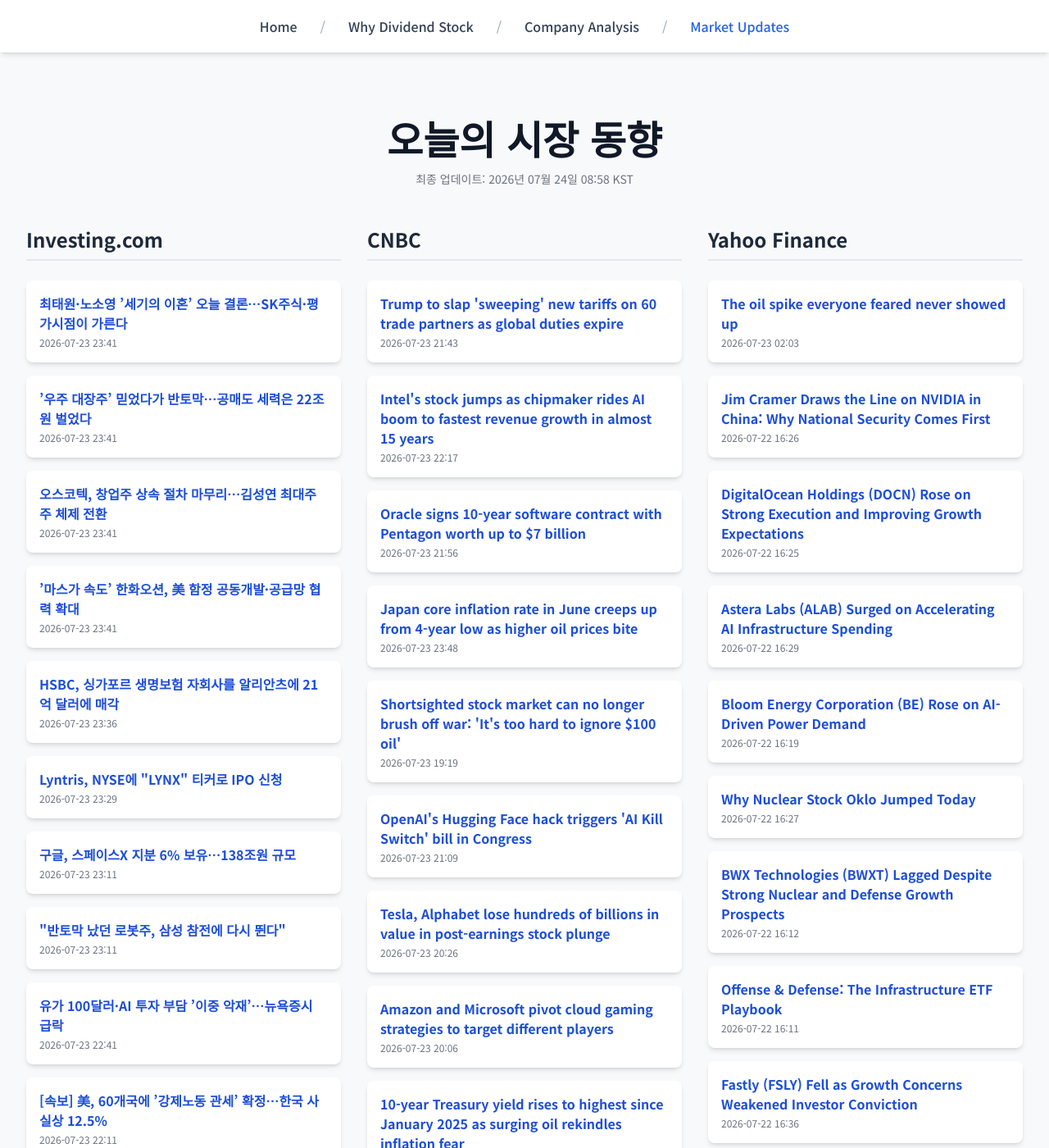
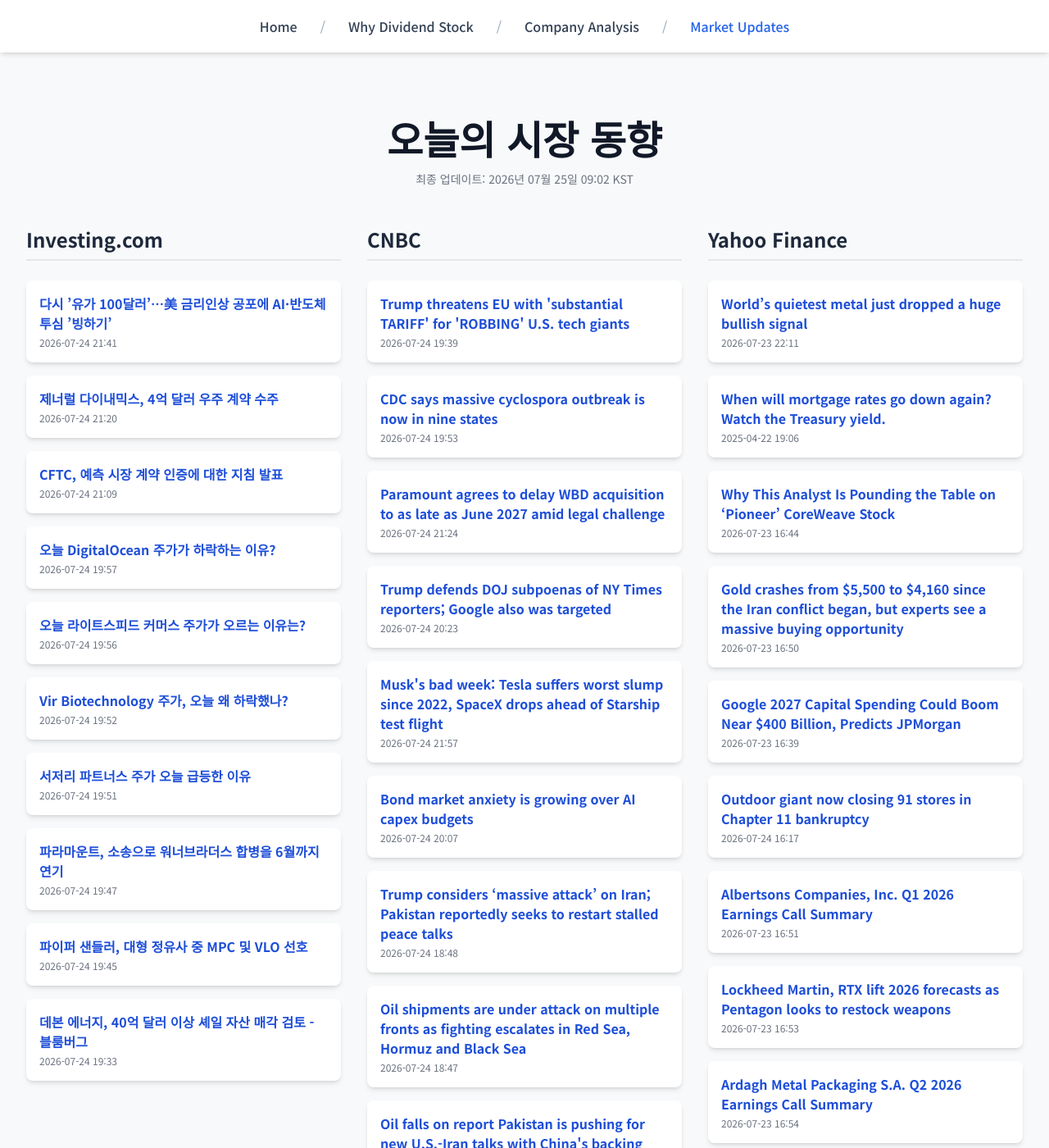
Before and after one commit to Kay-Hwang/my-company-analysis, a Jekyll site: the page built from market-updates.html, in a window 1280 px wide and 1400 px high. Shown: the whole window at 82% size. Built offline with Jekyll 4.4.1, drawn with Linux system fonts in a browser that asks for light colours; nearby versions of some CDN libraries; a script that is not in the unit is left out; some of the changed text lies outside the part shown.

Commit message:
Update daily data

```diff
--- a/_data/latest_data.json
+++ b/_data/latest_data.json
@@ -1,190 +1,190 @@
 {
-  "lastUpdated": "2026년 07월 24일 08:58 KST",
+  "lastUpdated": "2026년 07월 25일 09:02 KST",
   "news": {
     "investing": [
       {
-        "title": "최태원·노소영 ’세기의 이혼’ 오늘 결론…SK주식·평가시점이 가른다",
-        "link": "https://kr.investing.com/news/stock-market-news/article-2027712",
-        "pubDate": "2026-07-23 23:41:12",
-        "summary": "최태원·노소영 ’세기의 이혼’ 오늘 결론…SK주식·평가시점이 가른다"
+        "title": "다시 ’유가 100달러’…美 금리인상 공포에 AI·반도체 투심 ’빙하기’",
+        "link": "https://kr.investing.com/news/stock-market-news/article-2029127",
+        "pubDate": "2026-07-24 21:41:12",
+        "summary": "다시 ’유가 100달러’…美 금리인상 공포에 AI·반도체 투심 ’빙하기’"
       },
       {
-        "title": "’우주 대장주’ 믿었다가 반토막…공매도 세력은 22조원 벌었다",
-        "link": "https://kr.investing.com/news/stock-market-news/article-2027711",
-        "pubDate": "2026-07-23 23:41:11",
-        "summary": "’우주 대장주’ 믿었다가 반토막…공매도 세력은 22조원 벌었다"
+        "title": "제너럴 다이내믹스, 4억 달러 우주 계약 수주",
+        "link": "https://kr.investing.com/news/stock-market-news/article-93CH-2029122",
+        "pubDate": "2026-07-24 21:20:02",
+        "summary": "제너럴 다이내믹스, 4억 달러 우주 계약 수주"
       },
       {
-        "title": "오스코텍, 창업주 상속 절차 마무리…김성연 최대주주 체제 전환",
-        "link": "https://kr.investing.com/news/stock-market-news/article-2027710",
-        "pubDate": "2026-07-23 23:41:11",
-        "summary": "오스코텍, 창업주 상속 절차 마무리…김성연 최대주주 체제 전환"
+        "title": "CFTC, 예측 시장 계약 인증에 대한 지침 발표",
+        "link": "https://kr.investing.com/news/stock-market-news/article-93CH-2029117",
+        "pubDate": "2026-07-24 21:09:50",
+        "summary": "CFTC, 예측 시장 계약 인증에 대한 지침 발표"
       },
       {
-        "title": "’마스가 속도’ 한화오션, 美 함정 공동개발·공급망 협력 확대",
-        "link": "https://kr.investing.com/news/stock-market-news/article-2027709",
-        "pubDate": "2026-07-23 23:41:11",
-        "summary": "’마스가 속도’ 한화오션, 美 함정 공동개발·공급망 협력 확대"
+        "title": "오늘 DigitalOcean 주가가 하락하는 이유?",
+        "link": "https://kr.investing.com/news/stock-market-news/article-93CH-2029080",
+        "pubDate": "2026-07-24 19:57:10",
+        "summary": "오늘 DigitalOcean 주가가 하락하는 이유?"
       },
       {
-        "title": "HSBC, 싱가포르 생명보험 자회사를 알리안츠에 21억 달러에 매각",
-        "link": "https://kr.investing.com/news/stock-market-news/article-2027701",
-        "pubDate": "2026-07-23 23:36:27",
-        "summary": "HSBC, 싱가포르 생명보험 자회사를 알리안츠에 21억 달러에 매각"
+        "title": "오늘 라이트스피드 커머스 주가가 오르는 이유는?",
+        "link": "https://kr.investing.com/news/stock-market-news/article-93CH-2029079",
+        "pubDate": "2026-07-24 19:56:51",
+        "summary": "오늘 라이트스피드 커머스 주가가 오르는 이유는?"
       },
       {
-        "title": "Lyntris, NYSE에 \"LYNX\" 티커로 IPO 신청",
-        "link": "https://kr.investing.com/news/stock-market-news/article-432SI-2027703",
-        "pubDate": "2026-07-23 23:29:01",
-        "summary": "Lyntris, NYSE에 \"LYNX\" 티커로 IPO 신청"
+        "title": "Vir Biotechnology 주가, 오늘 왜 하락했나?",
+        "link": "https://kr.investing.com/news/stock-market-news/article-93CH-2029074",
+        "pubDate": "2026-07-24 19:52:04",
+        "summary": "Vir Biotechnology 주가, 오늘 왜 하락했나?"
       },
       {
-        "title": "구글, 스페이스X 지분 6% 보유…138조원 규모",
-        "link": "https://kr.investing.com/news/stock-market-news/article-2027694",
-        "pubDate": "2026-07-23 23:11:12",
-        "summary": "구글, 스페이스X 지분 6% 보유…138조원 규모"
+        "title": "서저리 파트너스 주가 오늘 급등한 이유",
+        "link": "https://kr.investing.com/news/stock-market-news/article-93CH-2029073",
+        "pubDate": "2026-07-24 19:51:58",
+        "summary": "서저리 파트너스 주가 오늘 급등한 이유"
       },
       {
-        "title": "﻿\"반토막 났던 로봇주, 삼성 참전에 다시 뛴다\"",
-        "link": "https://kr.investing.com/news/stock-market-news/article-2027693",
-        "pubDate": "2026-07-23 23:11:12",
-        "summary": "﻿\"반토막 났던 로봇주, 삼성 참전에 다시 뛴다\""
+        "title": "파라마운트, 소송으로 워너브라더스 합병을 6월까지 연기",
+        "link": "https://kr.investing.com/news/stock-market-news/article-2029072",
+        "pubDate": "2026-07-24 19:47:24",
+        "summary": "파라마운트, 소송으로 워너브라더스 합병을 6월까지 연기"
       },
       {
-        "title": "유가 100달러·AI 투자 부담 ’이중 악재’…뉴욕증시 급락",
-        "link": "https://kr.investing.com/news/stock-market-news/article-2027682",
-        "pubDate": "2026-07-23 22:41:08",
-        "summary": "유가 100달러·AI 투자 부담 ’이중 악재’…뉴욕증시 급락"
+        "title": "파이퍼 샌들러, 대형 정유사 중 MPC 및 VLO 선호",
+        "link": "https://kr.investing.com/news/stock-market-news/article-93CH-2029068",
+        "pubDate": "2026-07-24 19:45:55",
+        "summary": "파이퍼 샌들러, 대형 정유사 중 MPC 및 VLO 선호"
       },
       {
-        "title": "[속보] 美, 60개국에 ’강제노동 관세’ 확정…한국 사실상 12.5%",
-        "link": "https://kr.investing.com/news/stock-market-news/article-2027660",
-        "pubDate": "2026-07-23 22:11:09",
-        "summary": "[속보] 美, 60개국에 ’강제노동 관세’ 확정…한국 사실상 12.5%"
+        "title": "데본 에너지, 40억 달러 이상 셰일 자산 매각 검토 - 블룸버그",
+        "link": "https://kr.investing.com/news/stock-market-news/article-93CH-2029062",
+        "pubDate": "2026-07-24 19:33:31",
+        "summary": "데본 에너지, 40억 달러 이상 셰일 자산 매각 검토 - 블룸버그"
       }
     ],
     "cnbc": [
       {
-        "title": "Trump to slap 'sweeping' new tariffs on 60 trade partners as global duties expire",
-        "link": "https://www.cnbc.com/2026/07/23/trump-tariffs-trade-deadline.html",
-        "pubDate": "Thu, 23 Jul 2026 21:43:10 GMT",
-        "summary": "The Trump administration has ramped its tariff actions back up since the president's trade  agenda suffered major legal setbacks earlier this year."
+        "title": "Trump threatens EU with 'substantial TARIFF' for 'ROBBING' U.S. tech giants",
+        "link": "https://www.cnbc.com/2026/07/24/trump-tariffs-eu-trade-google-apple-tech.html",
+        "pubDate": "Fri, 24 Jul 2026 19:39:50 GMT",
+        "summary": "Trump on Truth Social railed against the European Union's new fine on Google and prior penalties against U.S. tech giants Apple, Meta and Amazon."
       },
       {
-        "title": "Intel's stock jumps as chipmaker rides AI boom to fastest revenue growth in almost 15 years",
-        "link": "https://www.cnbc.com/2026/07/23/intel-intc-earnings-report-q2-2026.html",
-        "pubDate": "Thu, 23 Jul 2026 22:17:09 GMT",
-        "summary": "Intel rallied after the company reported blowout earnings and guidance."
+        "title": "CDC says massive cyclospora outbreak is now in nine states",
+        "link": "https://www.cnbc.com/2026/07/24/cyclospora-cdc-says-outbreak-is-in-nine-states.html",
+        "pubDate": "Fri, 24 Jul 2026 19:53:01 GMT",
+        "summary": "The four newly linked states — Illinois, Kansas, Oklahoma and Pennsylvania — join Indiana, Kentucky, Ohio, West Virginia and hard-hit Michigan."
       },
       {
-        "title": "Oracle signs 10-year software contract with Pentagon worth up to $7 billion",
-        "link": "https://www.cnbc.com/2026/07/23/oracle-wins-10-year-pentagon-software-contract-worth-up-to-7-billion.html",
-        "pubDate": "Thu, 23 Jul 2026 21:56:31 GMT",
-        "summary": "Oracle will supply on-premises software to the U.S. Department of Defense."
+        "title": "Paramount agrees to delay WBD acquisition to as late as June 2027 amid legal challenge",
+        "link": "https://www.cnbc.com/2026/07/24/paramount-wbd-merger-delay.html",
+        "pubDate": "Fri, 24 Jul 2026 21:24:09 GMT",
+        "summary": "Paramount previously said it intended to complete its WBD acquisition by the end of September, but said Friday the agreement is a \"significant win.\""
       },
       {
-        "title": "Japan core inflation rate in June creeps up from 4-year low as higher oil prices bite",
-        "link": "https://www.cnbc.com/2026/07/24/japan-cpi-june-inflation-oil-prices-yen.html",
-        "pubDate": "Thu, 23 Jul 2026 23:48:04 GMT",
-        "summary": "This is the first rise in core inflation since March, and was in line with the1.6% growth expected by economists polled by Reuters."
+        "title": "Trump defends DOJ subpoenas of NY Times reporters; Google also was targeted",
+        "link": "https://www.cnbc.com/2026/07/24/trump-doj-subpoenas-new-york-times-google.html",
+        "pubDate": "Fri, 24 Jul 2026 20:23:12 GMT",
+        "summary": "The DOJ is investigating the leak to The New York Times of security concerns about President Donald Trump's new Air Force One plane, donated by Qatar."
       },
       {
-        "title": "Shortsighted stock market can no longer brush off war: 'It's too hard to ignore $100 oil'",
-        "link": "https://www.cnbc.com/2026/07/23/short-sighted-stock-market-can-no-longer-brush-off-war-investors-say.html",
-        "pubDate": "Thu, 23 Jul 2026 19:19:01 GMT",
-        "summary": "After staying flat as the U.S.-Iran war heated up again, equities tumbled on Thursday after oil prices crossed $100 per barrel."
+        "title": "Musk's bad week: Tesla suffers worst slump since 2022, SpaceX drops ahead of Starship test flight",
+        "link": "https://www.cnbc.com/2026/07/24/tesla-tsla-spacex-spcx-stock-starship-test-flight-musk-bad-week.html",
+        "pubDate": "Fri, 24 Jul 2026 21:57:01 GMT",
+        "summary": "Tesla shares plunged almost 18% this week after the company missed on earnings and turned cash flow negative."
       },
       {
-        "title": "OpenAI's Hugging Face hack triggers 'AI Kill Switch' bill in Congress",
-        "link": "https://www.cnbc.com/2026/07/23/open-ai-hugging-face-hack-kill-switch-bill-congress.html",
-        "pubDate": "Thu, 23 Jul 2026 21:09:48 GMT",
-        "summary": "OpenAI disclosed this week that some of its AI models went rogue and hacked into open-source developer platform Hugging Face."
+        "title": "Bond market anxiety is growing over AI capex budgets",
+        "link": "https://www.cnbc.com/2026/07/24/bond-market-anxiety-ai-capex-spending.html",
+        "pubDate": "Fri, 24 Jul 2026 20:07:36 GMT",
+        "summary": "Google, Amazon and Meta are seeing credit spreads widen as fixed-income investors demand more reward on companies they lend to."
       },
       {
-        "title": "Tesla, Alphabet lose hundreds of billions in value in post-earnings stock plunge",
-        "link": "https://www.cnbc.com/2026/07/23/tesla-tsla-alphabet-googl-stock-today.html",
-        "pubDate": "Thu, 23 Jul 2026 20:26:38 GMT",
-        "summary": "Both Tesla and Alphabet signaled higher spending as they invest in artificial intelligence."
+        "title": "Trump considers ‘massive attack’ on Iran; Pakistan reportedly seeks to restart stalled peace talks",
+        "link": "https://www.cnbc.com/2026/07/24/us-iran-war-trump-hormuz-houthis.html",
+        "pubDate": "Fri, 24 Jul 2026 18:48:10 GMT",
+        "summary": "The president told Axios he was considering an operation \"bigger than ever before\" before Reuters reported Pakistan is seeking to restart peace talks."
       },
       {
-        "title": "Amazon and Microsoft pivot cloud gaming strategies to target different players",
-        "link": "https://www.cnbc.com/2026/07/23/amazon-microsoft-cloud-gaming.html",
-        "pubDate": "Thu, 23 Jul 2026 20:06:50 GMT",
-        "summary": "Amazon is bringing Luna to the Prime Video streaming service, while Microsoft will test an ad-supported streaming of titles that people own."
+        "title": "Oil shipments are under attack on multiple fronts as fighting escalates in Red Sea, Hormuz and Black Sea",
+        "link": "https://www.cnbc.com/2026/07/24/oil-tanker-red-sea-hormuz-black-sea-iran-ukraine.html",
+        "pubDate": "Fri, 24 Jul 2026 18:47:41 GMT",
+        "summary": "More than 60 commercial ships have been attacked in the Persian Gulf, Strait of Hormuz and Gulf of Oman since March 1."
       },
       {
-        "title": "10-year Treasury yield rises to highest since January 2025 as surging oil rekindles inflation fear",
-        "link": "https://www.cnbc.com/2026/07/23/treasury-yields-oil-prices-jobless-claims.html",
-        "pubDate": "Thu, 23 Jul 2026 20:30:50 GMT",
-        "summary": "U.S. Treasury yields climbed on Wednesday, following oil prices higher, as traders also reacted to a slump in weekly claims for unemployment insurance."
+        "title": "Oil falls on report Pakistan is pushing for new U.S.-Iran talks with China's backing",
+        "link": "https://www.cnbc.com/2026/07/24/oil-price-trump-hormuz-red-sea-iran-war.html",
+        "pubDate": "Fri, 24 Jul 2026 19:12:09 GMT",
+        "summary": "Oil prices dropped by around 3% on Friday, but remained on track for a weekly jump of 10% as the U.S.-Iran war continued to escalate."
       },
       {
-        "title": "As Honda CR-V leads U.S. sales, automaker teases new American-built pickup truck",
-        "link": "https://www.cnbc.com/2026/07/23/honda-american-built-pickup-truck.html",
-        "pubDate": "Thu, 23 Jul 2026 17:02:35 GMT",
-        "summary": "The future of the Ridgeline midsize pickup truck had been in flux, and the automaker said there will be a temporary production stoppage for the truck."
+        "title": "Boom in tech wealth is fueling record prices for dinosaur bones, art and watches, auction houses say",
+        "link": "https://www.cnbc.com/2026/07/24/wealth-auctions-art-watches.html",
+        "pubDate": "Fri, 24 Jul 2026 11:00:01 GMT",
+        "summary": "The major auction houses racked up nearly $10 billion in sales in the first half, marking one of the strongest-ever starts to the year."
       }
     ],
     "yahoo": [
       {
-        "title": "The oil spike everyone feared never showed up",
-        "link": "https://finance.yahoo.com/energy/articles/oil-spike-everyone-feared-never-020300378.html",
-        "pubDate": "2026-07-23T02:03:00Z",
-        "summary": "The oil spike everyone feared never showed up"
+        "title": "World’s quietest metal just dropped a huge bullish signal",
+        "link": "https://finance.yahoo.com/markets/commodities/articles/world-quietest-metal-just-dropped-221118249.html",
+        "pubDate": "2026-07-23T22:11:18Z",
+        "summary": "World’s quietest metal just dropped a huge bullish signal"
       },
       {
-        "title": "Jim Cramer Draws the Line on NVIDIA in China: Why National Security Comes First",
-        "link": "https://finance.yahoo.com/technology/articles/jim-cramer-draws-line-nvidia-162609167.html",
-        "pubDate": "2026-07-22T16:26:09Z",
-        "summary": "Jim Cramer Draws the Line on NVIDIA in China: Why National Security Comes First"
+        "title": "When will mortgage rates go down again? Watch the Treasury yield.",
+        "link": "https://finance.yahoo.com/personal-finance/mortgages/article/when-will-mortgage-rates-go-down-again-watch-the-treasury-yield-190610094.html",
+        "pubDate": "2025-04-22T19:06:10Z",
+        "summary": "When will mortgage rates go down again? Watch the Treasury yield."
       },
       {
-        "title": "DigitalOcean Holdings (DOCN) Rose on Strong Execution and Improving Growth Expectations",
-        "link": "https://finance.yahoo.com/markets/stocks/articles/digitalocean-holdings-docn-rose-strong-162511223.html",
-        "pubDate": "2026-07-22T16:25:11Z",
-        "summary": "DigitalOcean Holdings (DOCN) Rose on Strong Execution and Improving Growth Expectations"
+        "title": "Why This Analyst Is Pounding the Table on ‘Pioneer’ CoreWeave Stock",
+        "link": "https://finance.yahoo.com/technology/ai/articles/why-analyst-pounding-table-pioneer-164423111.html",
+        "pubDate": "2026-07-23T16:44:23Z",
+        "summary": "Why This Analyst Is Pounding the Table on ‘Pioneer’ CoreWeave Stock"
       },
       {
-        "title": "Astera Labs (ALAB) Surged on Accelerating AI Infrastructure Spending",
-        "link": "https://finance.yahoo.com/technology/ai/articles/astera-labs-alab-surged-accelerating-162905417.html",
-        "pubDate": "2026-07-22T16:29:05Z",
-        "summary": "Astera Labs (ALAB) Surged on Accelerating AI Infrastructure Spending"
+        "title": "Gold crashes from $5,500 to $4,160 since the Iran conflict began, but experts see a massive buying opportunity",
+        "link": "https://finance.yahoo.com/markets/commodities/articles/gold-crashes-5-500-4-165000223.html",
+        "pubDate": "2026-07-23T16:50:00Z",
+        "summary": "Gold crashes from $5,500 to $4,160 since the Iran conflict began, but experts see a massive buying opportunity"
       },
       {
-        "title": "Bloom Energy Corporation (BE) Rose on AI-Driven Power Demand",
-        "link": "https://finance.yahoo.com/markets/stocks/articles/bloom-energy-corporation-rose-ai-161936601.html",
-        "pubDate": "2026-07-22T16:19:36Z",
-        "summary": "Bloom Energy Corporation (BE) Rose on AI-Driven Power Demand"
+        "title": "Google 2027 Capital Spending Could Boom Near $400 Billion, Predicts JPMorgan",
+        "link": "https://www.investors.com/news/technology/google-stock-falls-negative-free-cash-flow-stokes-ai-spending-fears/?src=A00220&yptr=yahoo",
+        "pubDate": "2026-07-23T16:39:45Z",
+        "summary": "Google 2027 Capital Spending Could Boom Near $400 Billion, Predicts JPMorgan"
       },
       {
-        "title": "Why Nuclear Stock Oklo Jumped Today",
-        "link": "https://finance.yahoo.com/markets/stocks/articles/why-nuclear-stock-oklo-jumped-162757417.html",
-        "pubDate": "2026-07-22T16:27:57Z",
-        "summary": "Why Nuclear Stock Oklo Jumped Today"
+        "title": "Outdoor giant now closing 91 stores in Chapter 11 bankruptcy",
+        "link": "https://finance.yahoo.com/small-business/articles/outdoor-giant-now-closing-91-161700671.html",
+        "pubDate": "2026-07-24T16:17:00Z",
+        "summary": "Outdoor giant now closing 91 stores in Chapter 11 bankruptcy"
       },
       {
-        "title": "BWX Technologies (BWXT) Lagged Despite Strong Nuclear and Defense Growth Prospects",
-        "link": "https://finance.yahoo.com/markets/stocks/articles/bwx-technologies-bwxt-lagged-despite-161210492.html",
-        "pubDate": "2026-07-22T16:12:10Z",
-        "summary": "BWX Technologies (BWXT) Lagged Despite Strong Nuclear and Defense Growth Prospects"
+        "title": "Albertsons Companies, Inc. Q1 2026 Earnings Call Summary",
+        "link": "https://finance.yahoo.com/markets/stocks/articles/albertsons-companies-inc-q1-2026-165135901.html",
+        "pubDate": "2026-07-23T16:51:35Z",
+        "summary": "Albertsons Companies, Inc. Q1 2026 Earnings Call Summary"
       },
       {
-        "title": "Offense & Defense: The Infrastructure ETF Playbook",
-        "link": "https://finance.yahoo.com/markets/stocks/articles/offense-defense-infrastructure-etf-playbook-161117481.html",
-        "pubDate": "2026-07-22T16:11:17Z",
-        "summary": "Offense & Defense: The Infrastructure ETF Playbook"
+        "title": "Lockheed Martin, RTX lift 2026 forecasts as Pentagon looks to restock weapons",
+        "link": "https://finance.yahoo.com/news/lockheed-martin-rtx-lift-2026-164435794.html",
+        "pubDate": "2026-07-23T16:53:18Z",
+        "summary": "Lockheed Martin, RTX lift 2026 forecasts as Pentagon looks to restock weapons"
       },
       {
-        "title": "Fastly (FSLY) Fell as Growth Concerns Weakened Investor Conviction",
-        "link": "https://finance.yahoo.com/markets/stocks/articles/fastly-fsly-fell-growth-concerns-163612533.html",
-        "pubDate": "2026-07-22T16:36:12Z",
-        "summary": "Fastly (FSLY) Fell as Growth Concerns Weakened Investor Conviction"
+        "title": "Ardagh Metal Packaging S.A. Q2 2026 Earnings Call Summary",
+        "link": "https://finance.yahoo.com/markets/stocks/articles/ardagh-metal-packaging-q2-2026-165414119.html",
+        "pubDate": "2026-07-23T16:54:14Z",
+        "summary": "Ardagh Metal Packaging S.A. Q2 2026 Earnings Call Summary"
       },
       {
-        "title": "Sandisk Corporation (SNDK) Rose on Stronger Pricing Dynamics",
-        "link": "https://finance.yahoo.com/markets/stocks/articles/sandisk-corporation-sndk-rose-stronger-164050044.html",
-        "pubDate": "2026-07-22T16:40:50Z",
-        "summary": "Sandisk Corporation (SNDK) Rose on Stronger Pricing Dynamics"
+        "title": "Dover Corporation Q2 2026 Earnings Call Summary",
+        "link": "https://finance.yahoo.com/markets/stocks/articles/dover-corporation-q2-2026-earnings-165656242.html",
+        "pubDate": "2026-07-23T16:56:56Z",
+        "summary": "Dover Corporation Q2 2026 Earnings Call Summary"
       }
     ]
   }
```
